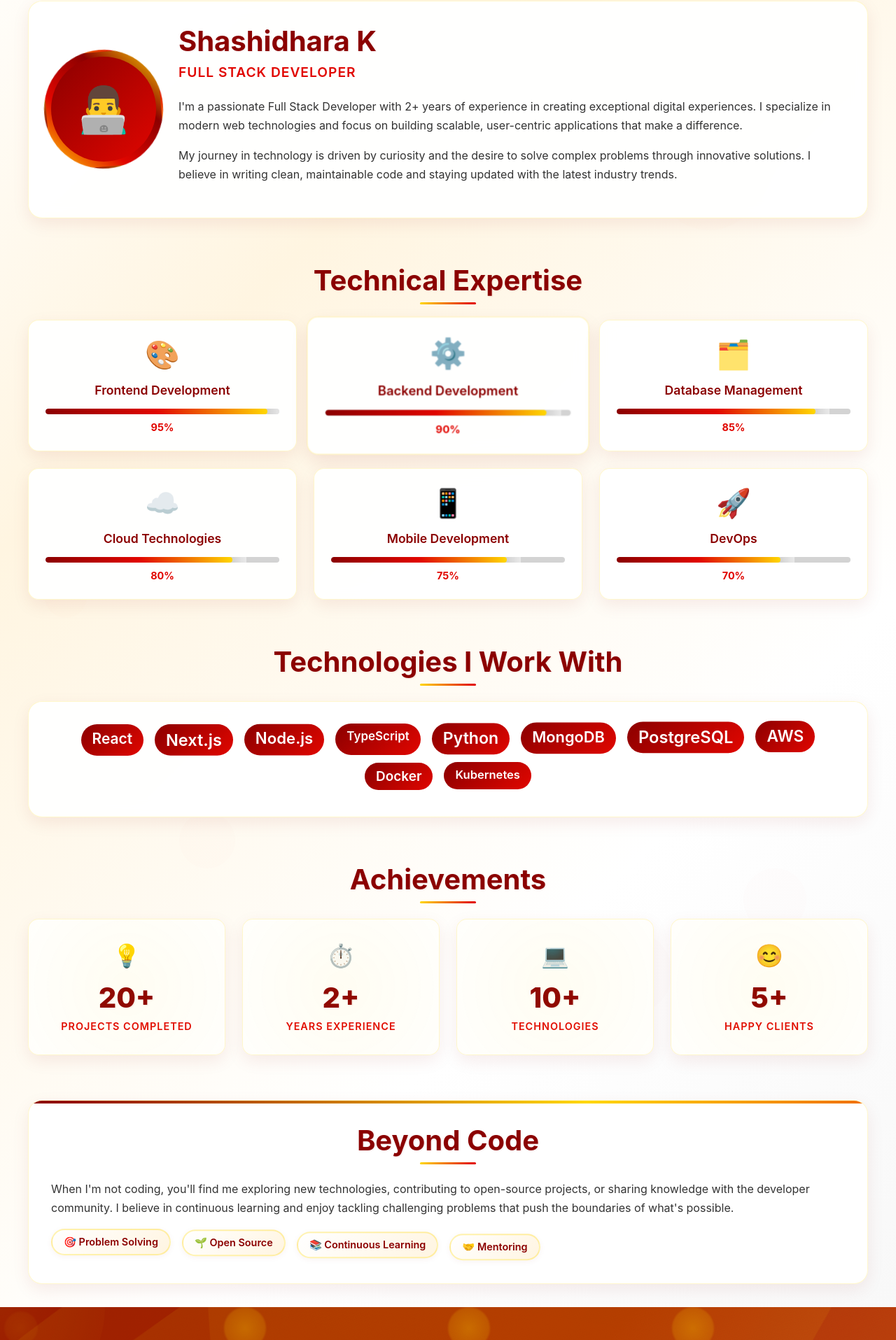
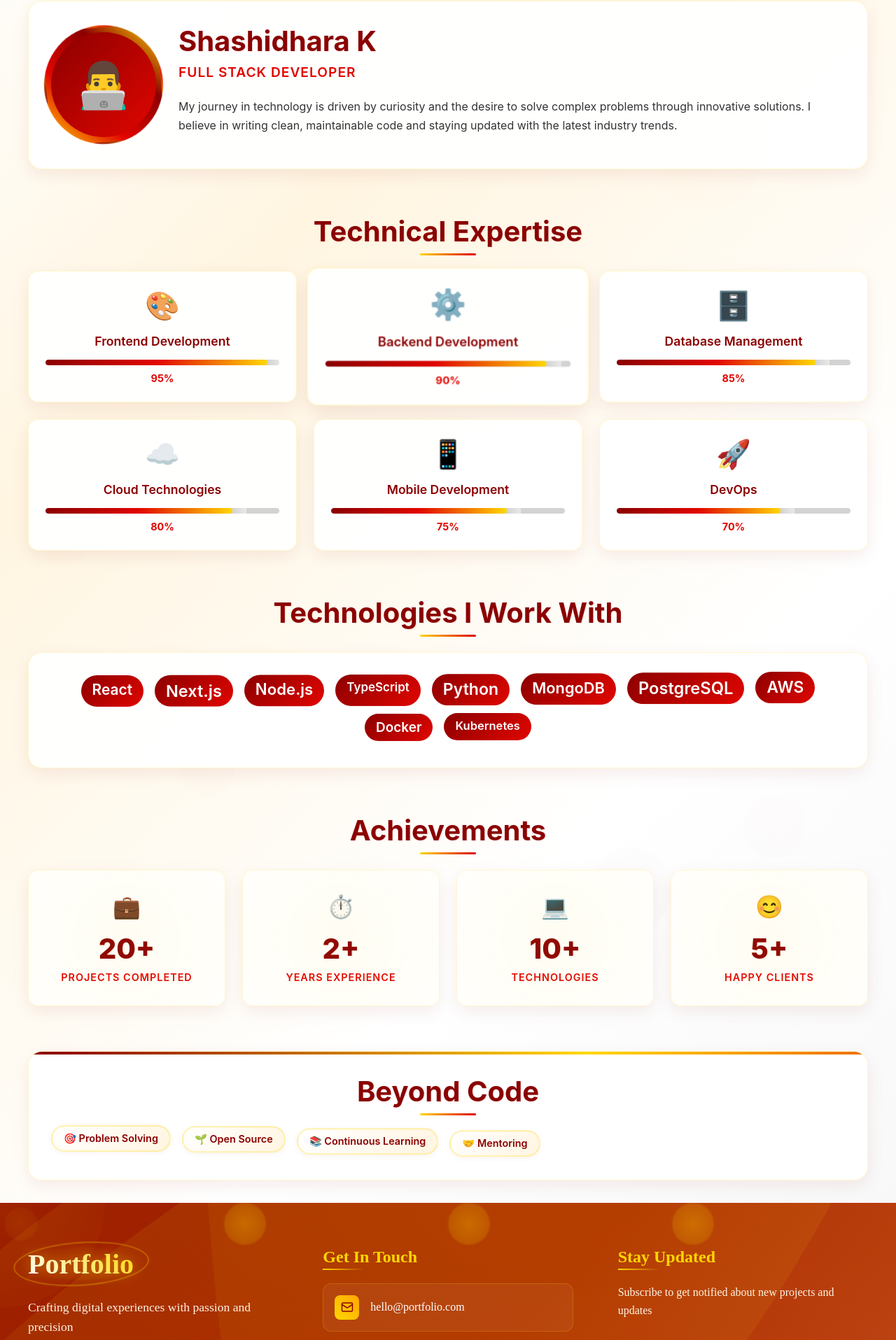
Before and after one commit to Shashidharak89/MY-PORTFOLIO, a Next.js app: page /about in a window 1280 px wide. Shown: the part 281-2196 px from the top of the page at 70% size. Built offline with nearby package versions, Linux system fonts and the light colour scheme.

Commit message:
remove error

```diff
--- a/src/app/about/AboutComponent.js
+++ b/src/app/about/AboutComponent.js
@@ -12,17 +12,17 @@ const AboutComponent = () => {
   const skills = [
     { name: 'Frontend Development', level: 95, icon: '🎨' },
     { name: 'Backend Development', level: 90, icon: '⚙️' },
-    { name: 'Database Management', level: 85, icon: '🗂️' },
+    { name: 'Database Management', level: 85, icon: '🗄️' },
     { name: 'Cloud Technologies', level: 80, icon: '☁️' },
     { name: 'Mobile Development', level: 75, icon: '📱' },
-    { name: 'DevOps', level: 70, icon: '🚀' },
+    { name: 'DevOps', level: 70, icon: '🚀' }
   ];
 
   const achievements = [
-    { number: '20+', label: 'Projects Completed', icon: '💡' },
+    { number: '20+', label: 'Projects Completed', icon: '💼' },
     { number: '2+', label: 'Years Experience', icon: '⏱️' },
     { number: '10+', label: 'Technologies', icon: '💻' },
-    { number: '5+', label: 'Happy Clients', icon: '😊' },
+    { number: '5+', label: 'Happy Clients', icon: '😊' }
   ];
 
   const technologies = [
@@ -112,11 +112,6 @@ const AboutComponent = () => {
               <p className="shas-profile-title">Full Stack Developer</p>
               <div className="shas-profile-description">
                 <p>
-                  I'm a passionate Full Stack Developer with 2+ years of experience in creating
-                  exceptional digital experiences. I specialize in modern web technologies and
-                  focus on building scalable, user-centric applications that make a difference.
-                </p>
-                <p>
                   My journey in technology is driven by curiosity and the desire to solve
                   complex problems through innovative solutions. I believe in writing clean,
                   maintainable code and staying updated with the latest industry trends.
@@ -192,12 +187,6 @@ const AboutComponent = () => {
           <div className="shas-personal-card">
             <h3 className="shas-section-title">Beyond Code</h3>
             <div className="shas-personal-content">
-              <p>
-                When I'm not coding, you'll find me exploring new technologies, contributing to
-                open-source projects, or sharing knowledge with the developer community.
-                I believe in continuous learning and enjoy tackling challenging problems
-                that push the boundaries of what's possible.
-              </p>
               <div className="shas-interests">
                 <span className="shas-interest">🎯 Problem Solving</span>
                 <span className="shas-interest">🌱 Open Source</span>
```
